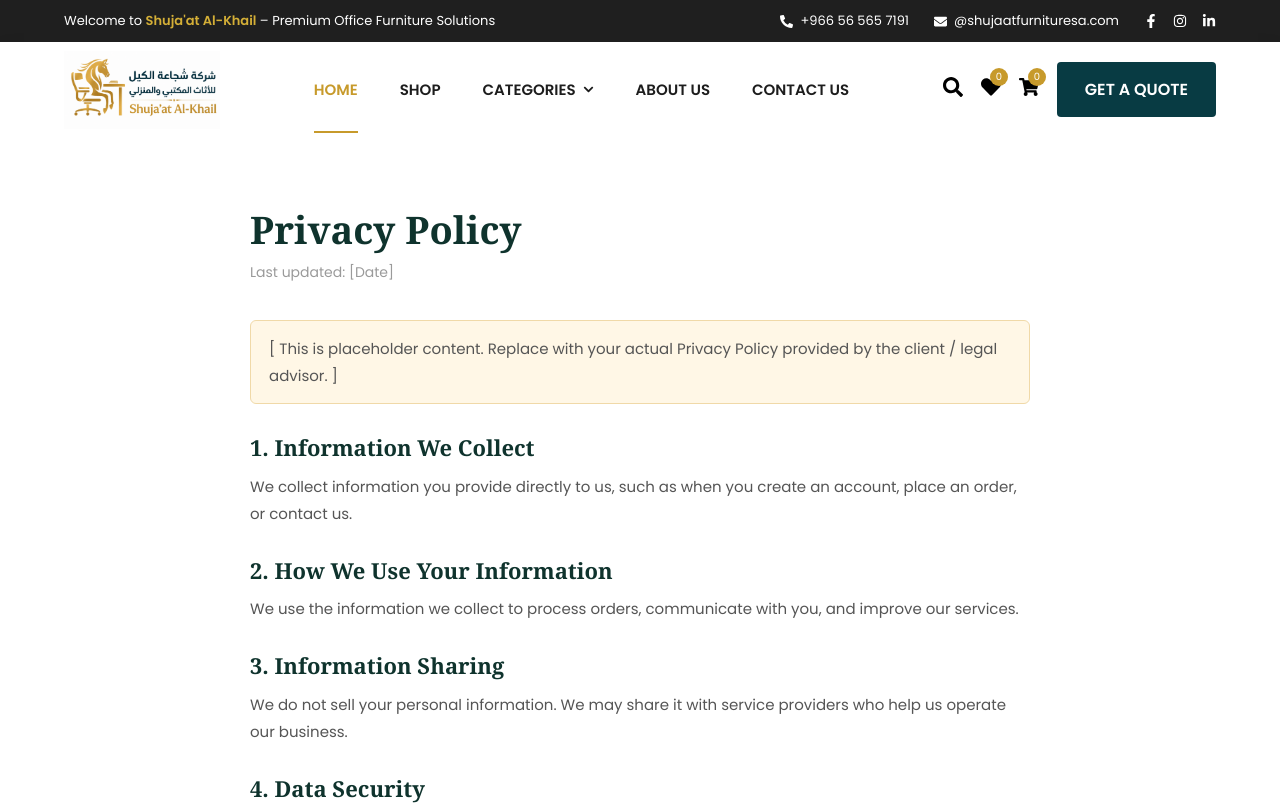
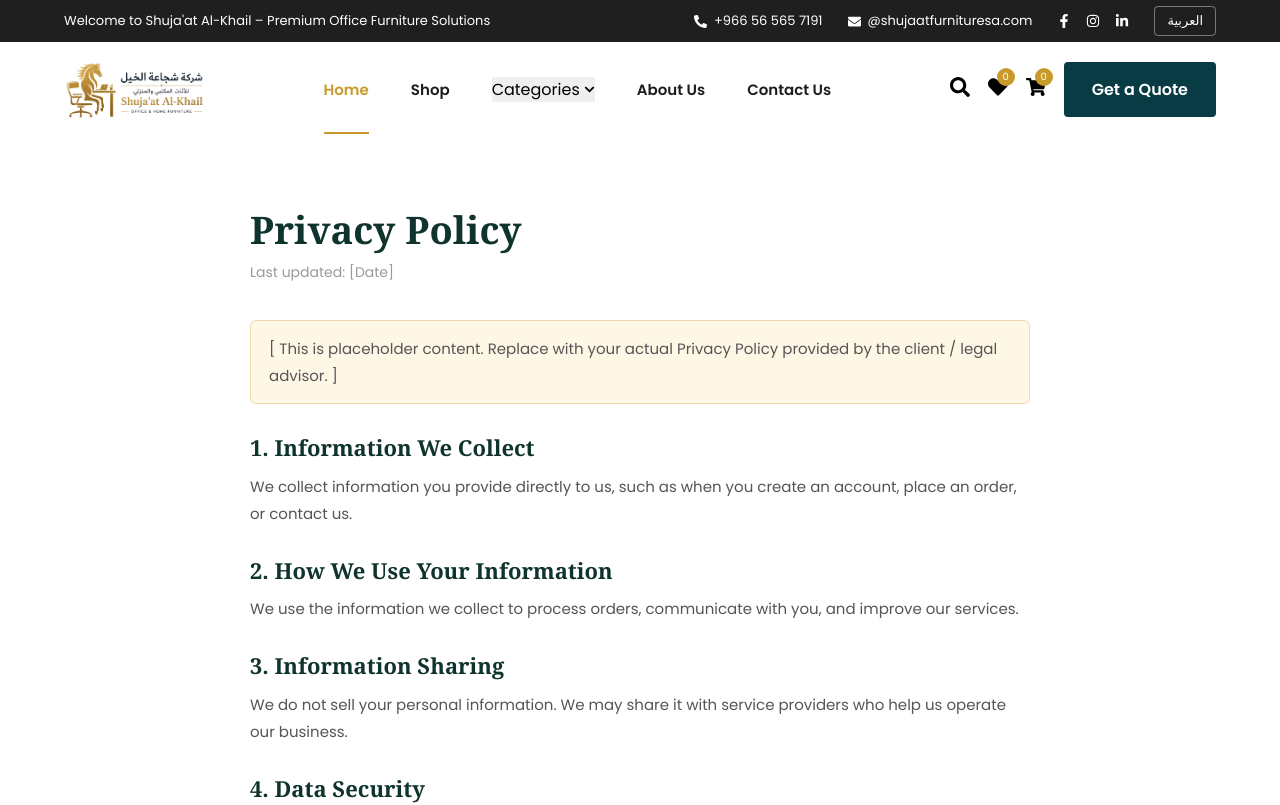
Before and after one commit to abdullahalicoco123-debug/shujaat-al-khail, a React (Vite) app in the folder client/: page /privacy in a window 1280 px wide. Shown: the top 805 px of the page. Built offline with nearby package versions, Linux system fonts and the light colour scheme.

Commit message:
Add bilingual system with language switcher and RTL

```diff
--- a/client/package.json
+++ b/client/package.json
@@ -10,8 +10,10 @@
     "preview": "vite preview"
   },
   "dependencies": {
+    "i18next": "^26.3.6",
     "react": "^19.2.7",
     "react-dom": "^19.2.7",
+    "react-i18next": "^17.0.9",
     "react-icons": "^5.7.0",
     "react-router-dom": "^7.18.1"
   },
--- a/client/src/components/Hero/Hero.css
+++ b/client/src/components/Hero/Hero.css
@@ -271,3 +271,30 @@
     justify-content: center;
   }
 }
+/* ===== RTL (Arabic) adjustments ===== */
+
+[dir="rtl"] .hero-content {
+  text-align: right;
+}
+
+[dir="rtl"] .hero-label {
+  flex-direction: row-reverse;
+}
+
+[dir="rtl"] .hero-description {
+  direction: rtl;
+}
+
+[dir="rtl"] .hero-actions {
+  flex-direction: row-reverse;
+  justify-content: flex-end;
+}
+
+[dir="rtl"] .hero-indicators {
+  flex-direction: row-reverse;
+  justify-content: flex-end;
+}
+
+[dir="rtl"] .hero-btn {
+  flex-direction: row-reverse;
+}
--- a/client/src/components/Navbar/Navbar.css
+++ b/client/src/components/Navbar/Navbar.css
@@ -17,7 +17,7 @@
 
 /* Logo */
 .navbar-logo img {
-  height: 78px;
+  height: 60px;
 }
 
 /* Menu */
--- a/client/src/components/Navbar/Navbar.jsx
+++ b/client/src/components/Navbar/Navbar.jsx
@@ -1,5 +1,6 @@
+import { useState } from "react";
 import { Link } from "react-router-dom";
-import { useState } from "react";
+import { useTranslation } from "react-i18next";
 import "./Navbar.css";
 import logo from "../../assets/logo/logo.png";
 
@@ -13,6 +14,8 @@ import {
 } from "react-icons/fa";
 
 function Navbar() {
+  const { t } = useTranslation();
+
   const [isCategoriesOpen, setIsCategoriesOpen] = useState(false);
   const [isSearchOpen, setIsSearchOpen] = useState(false);
   const [searchQuery, setSearchQuery] = useState("");
@@ -46,42 +49,44 @@ function Navbar() {
           <img src={logo} alt="Shuja'at Al-Khail" />
         </div>
 
-        {/* Desktop Navigation */}
+        {/* Desktop Menu */}
         <nav className="navbar-menu">
           <Link className="active" to="/">
-            HOME
+            {t("home")}
           </Link>
 
-          <Link to="/shop">SHOP</Link>
+          <Link to="/shop">{t("shop")}</Link>
 
           <div
             className="navbar-dropdown"
             onMouseEnter={() => setIsCategoriesOpen(true)}
             onMouseLeave={() => setIsCategoriesOpen(false)}
           >
-            <a href="#" className="navbar-dropdown-trigger">
-              CATEGORIES
+            <button type="button" className="navbar-dropdown-trigger">
+              {t("categories")}
               <FaChevronDown className="dropdown-icon" />
-            </a>
+            </button>
 
             {isCategoriesOpen && (
               <div className="navbar-dropdown-menu">
                 {categories.map((category, index) => (
-                  <a
+                  <Link
                     key={index}
-                    href="#"
+                    to={`/category/${category
+                      .toLowerCase()
+                      .replace(/\s+/g, "-")}`}
                     className="navbar-dropdown-item"
                   >
                     {category}
-                  </a>
+                  </Link>
                 ))}
               </div>
             )}
           </div>
 
-          <Link to="/about">ABOUT US</Link>
+          <Link to="/about">{t("about")}</Link>
 
-          <Link to="/contact">CONTACT US</Link>
+          <Link to="/contact">{t("contact")}</Link>
         </nav>
 
         {/* Right Side */}
@@ -104,11 +109,8 @@ function Navbar() {
             <span>0</span>
           </button>
 
-          <button className="quote-btn">
-            GET A QUOTE
-          </button>
+          <button className="quote-btn">{t("getQuote")}</button>
 
-          {/* Hamburger (Mobile Only) */}
           <button
             className="hamburger-btn"
             onClick={() => setIsMobileMenuOpen((prev) => !prev)}
@@ -132,7 +134,7 @@ function Navbar() {
               <input
                 type="text"
                 className="navbar-search-input"
-                placeholder="Search for furniture..."
+                placeholder={t("searchPlaceholder")}
                 value={searchQuery}
                 onChange={(e) => setSearchQuery(e.target.value)}
                 autoFocus
@@ -154,20 +156,28 @@ function Navbar() {
       {/* Mobile Menu */}
       {isMobileMenuOpen && (
         <nav className="mobile-menu">
-          <Link to="/" className="mobile-menu-link active" onClick={closeMobileMenu}>
-            HOME
+          <Link
+            to="/"
+            className="mobile-menu-link active"
+            onClick={closeMobileMenu}
+          >
+            {t("home")}
           </Link>
 
-          <Link to="/shop" className="mobile-menu-link" onClick={closeMobileMenu}>
-            SHOP
+          <Link
+            to="/shop"
+            className="mobile-menu-link"
+            onClick={closeMobileMenu}
+          >
+            {t("shop")}
           </Link>
 
           <button
+            type="button"
             className="mobile-menu-link mobile-cat-trigger"
             onClick={() => setIsMobileCatOpen((prev) => !prev)}
           >
-            CATEGORIES
-
+            {t("categories")}
             <FaChevronDown
               className={`mobile-cat-icon ${
                 isMobileCatOpen ? "rotated" : ""
@@ -178,30 +188,41 @@ function Navbar() {
           {isMobileCatOpen && (
             <div className="mobile-cat-list">
               {categories.map((category, index) => (
-                <a
+                <Link
                   key={index}
-                  href="#"
+                  to={`/category/${category
+                    .toLowerCase()
+                    .replace(/\s+/g, "-")}`}
                   className="mobile-cat-item"
                   onClick={closeMobileMenu}
                 >
                   {category}
-                </a>
+                </Link>
               ))}
             </div>
           )}
 
-          <Link to="/about" className="mobile-menu-link" onClick={closeMobileMenu}>
-            ABOUT US
+          <Link
+            to="/about"
+            className="mobile-menu-link"
+            onClick={closeMobileMenu}
+          >
+            {t("about")}
           </Link>
-         <Link to="/contact" className="mobile-menu-link" onClick={closeMobileMenu}>
-            CONTACT US
+
+          <Link
+            to="/contact"
+            className="mobile-menu-link"
+            onClick={closeMobileMenu}
+          >
+            {t("contact")}
           </Link>
 
           <button
             className="mobile-quote-btn"
             onClick={closeMobileMenu}
           >
-            GET A QUOTE
+            {t("getQuote")}
           </button>
         </nav>
       )}
--- a/client/src/components/TopBar/TopBar.css
+++ b/client/src/components/TopBar/TopBar.css
@@ -117,3 +117,33 @@
 .social-icons a {
   font-size: 14px;
 }
+.lang-switch {
+  background: transparent;
+  border: 1px solid rgba(255, 255, 255, 0.4);
+  color: #fff;
+  font-size: 13px;
+  padding: 4px 12px;
+  border-radius: 4px;
+  cursor: pointer;
+  transition: 0.3s;
+  font-family: inherit;
+}
+
+.lang-switch:hover {
+  background: #d4af37;
+  border-color: #d4af37;
+  color: #fff;
+}
+/* Keep phone & email readable (LTR) even in Arabic */
+[dir="rtl"] .topbar-right a {
+  direction: ltr;
+}
+
+/* Fix the RTL layout order of topbar items */
+[dir="rtl"] .topbar-right {
+  flex-direction: row-reverse;
+}
+
+[dir="rtl"] .topbar-container {
+  direction: rtl;
+}
--- a/client/src/components/TopBar/TopBar.jsx
+++ b/client/src/components/TopBar/TopBar.jsx
@@ -1,4 +1,5 @@
 import "./TopBar.css";
+import { useTranslation } from "react-i18next";
 import {
   FaPhoneAlt,
   FaEnvelope,
@@ -8,14 +9,21 @@ import {
 } from "react-icons/fa";
 
 function TopBar() {
+  const { t, i18n } = useTranslation();
+
+  const toggleLanguage = () => {
+    const newLang = i18n.language === "en" ? "ar" : "en";
+    i18n.changeLanguage(newLang);
+    document.documentElement.dir = newLang === "ar" ? "rtl" : "ltr";
+    document.documentElement.lang = newLang;
+  };
+
   return (
     <div className="topbar">
       <div className="container topbar-container">
 
         <div className="topbar-left">
-          <p>
-            Welcome to <span>Shuja'at Al-Khail</span> – Premium Office Furniture Solutions
-          </p>
+          <p>{t("welcome")}</p>
         </div>
 
         <div className="topbar-right">
@@ -42,6 +50,10 @@ function TopBar() {
             </a>
           </div>
 
+          <button className="lang-switch" onClick={toggleLanguage}>
+            {i18n.language === "en" ? "العربية" : "English"}
+          </button>
+
         </div>
 
       </div>
--- /dev/null
+++ b/client/src/i18n/config.js
@@ -0,0 +1,17 @@
+import i18n from "i18next";
+import { initReactI18next } from "react-i18next";
+import { translations } from "./translations";
+
+i18n.use(initReactI18next).init({
+  resources: {
+    en: { translation: translations.en },
+    ar: { translation: translations.ar },
+  },
+  lng: "en", // default language
+  fallbackLng: "en",
+  interpolation: {
+    escapeValue: false,
+  },
+});
+
+export default i18n;
--- /dev/null
+++ b/client/src/i18n/translations.js
@@ -0,0 +1,65 @@
+export const translations = {
+  en: {
+    // Top bar
+    welcome: "Welcome to Shuja'at Al-Khail – Premium Office Furniture Solutions",
+
+    // Navbar
+    home: "Home",
+    shop: "Shop",
+    categories: "Categories",
+    about: "About Us",
+    contact: "Contact Us",
+    getQuote: "Get a Quote",
+    searchPlaceholder: "Search for furniture...",
+
+    // Hero
+    shopNow: "Shop Now",
+    exploreCategories: "Explore Categories",
+
+    // Buttons / common
+    addToCart: "Add to Cart",
+    viewCollection: "View Collection",
+    learnMore: "Learn More",
+    sendMessage: "Send Message",
+    readMore: "Read More",
+
+    // Sections
+    shopByCategory: "Shop by Category",
+    featuredProducts: "Featured Products",
+    whyChooseUs: "Why Choose Us",
+    getInTouch: "Get In Touch",
+    ourClients: "What Our Clients Say",
+  },
+
+  ar: {
+    // Top bar
+    welcome: "مرحباً بكم في شجاعة الخيل – حلول أثاث مكتبي فاخر",
+
+    // Navbar
+    home: "الرئيسية",
+    shop: "المتجر",
+    categories: "الفئات",
+    about: "من نحن",
+    contact: "اتصل بنا",
+    getQuote: "اطلب عرض سعر",
+    searchPlaceholder: "ابحث عن الأثاث...",
+
+    // Hero
+    shopNow: "تسوق الآن",
+    exploreCategories: "استكشف الفئات",
+
+    // Buttons / common
+    addToCart: "أضف إلى السلة",
+    viewCollection: "عرض المجموعة",
+    learnMore: "اعرف المزيد",
+    sendMessage: "إرسال الرسالة",
+    readMore: "اقرأ المزيد",
+
+    // Sections
+    shopByCategory: "تسوق حسب الفئة",
+    featuredProducts: "المنتجات المميزة",
+    whyChooseUs: "لماذا تختارنا",
+    getInTouch: "تواصل معنا",
+    ourClients: "آراء عملائنا",
+  },
+};
--- a/client/src/main.jsx
+++ b/client/src/main.jsx
@@ -2,6 +2,7 @@ import { StrictMode } from "react";
 import { createRoot } from "react-dom/client";
 import { BrowserRouter } from "react-router-dom";
 import App from "./App";
+import "./i18n/config";
 import "./styles/reset.css";
 import "./styles/variables.css";
 import "./styles/typography.css";
--- a/client/src/styles/global.css
+++ b/client/src/styles/global.css
@@ -59,3 +59,12 @@ a,
 button {
   transition: var(--transition);
 }
+/* ===== Global RTL adjustments ===== */
+
+[dir="rtl"] {
+  text-align: right;
+}
+
+[dir="rtl"] .container {
+  direction: rtl;
+}
```
Also changed, not shown: client/src/assets/logo/logo.png, 1 other file (tests, documents, lock files or other folders).
